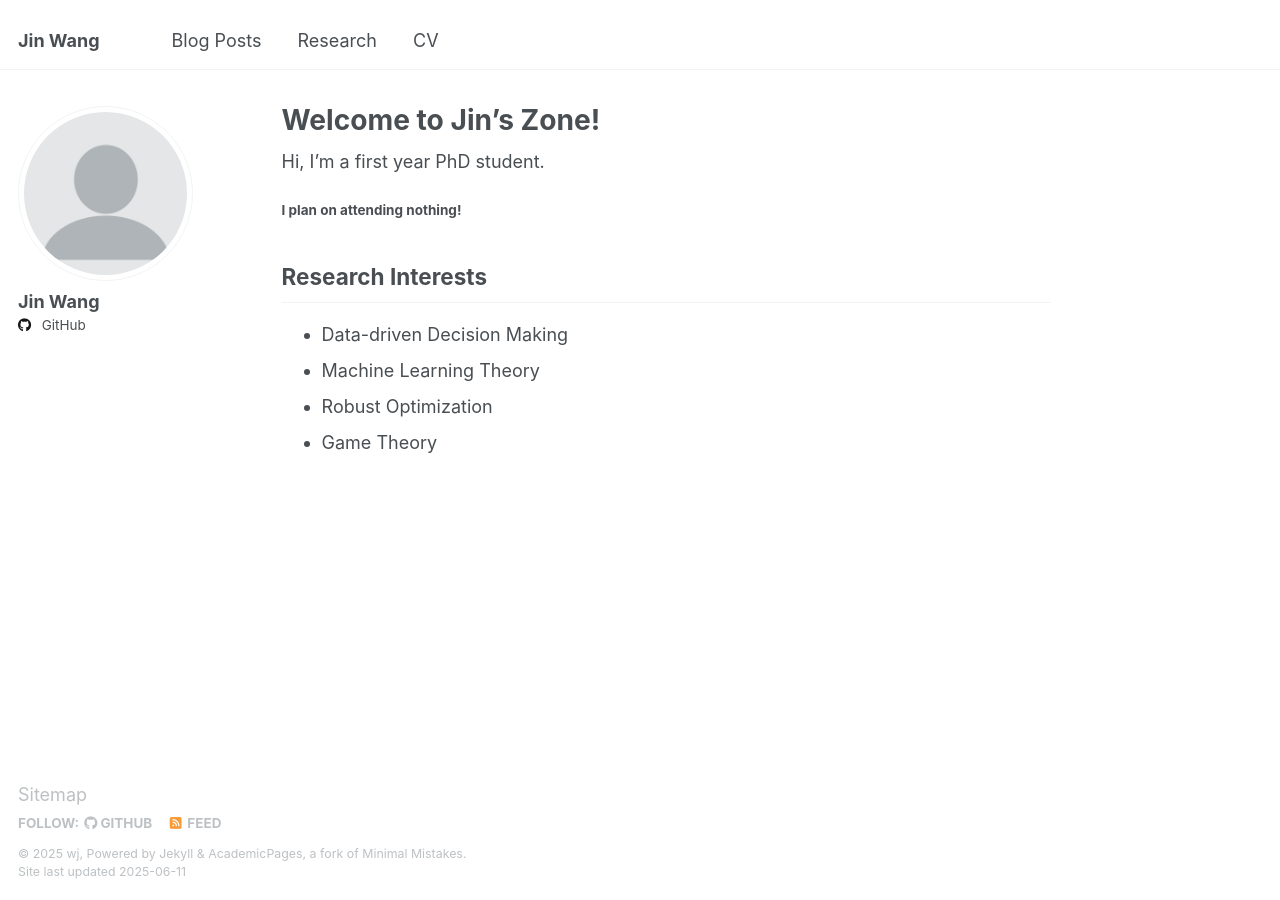
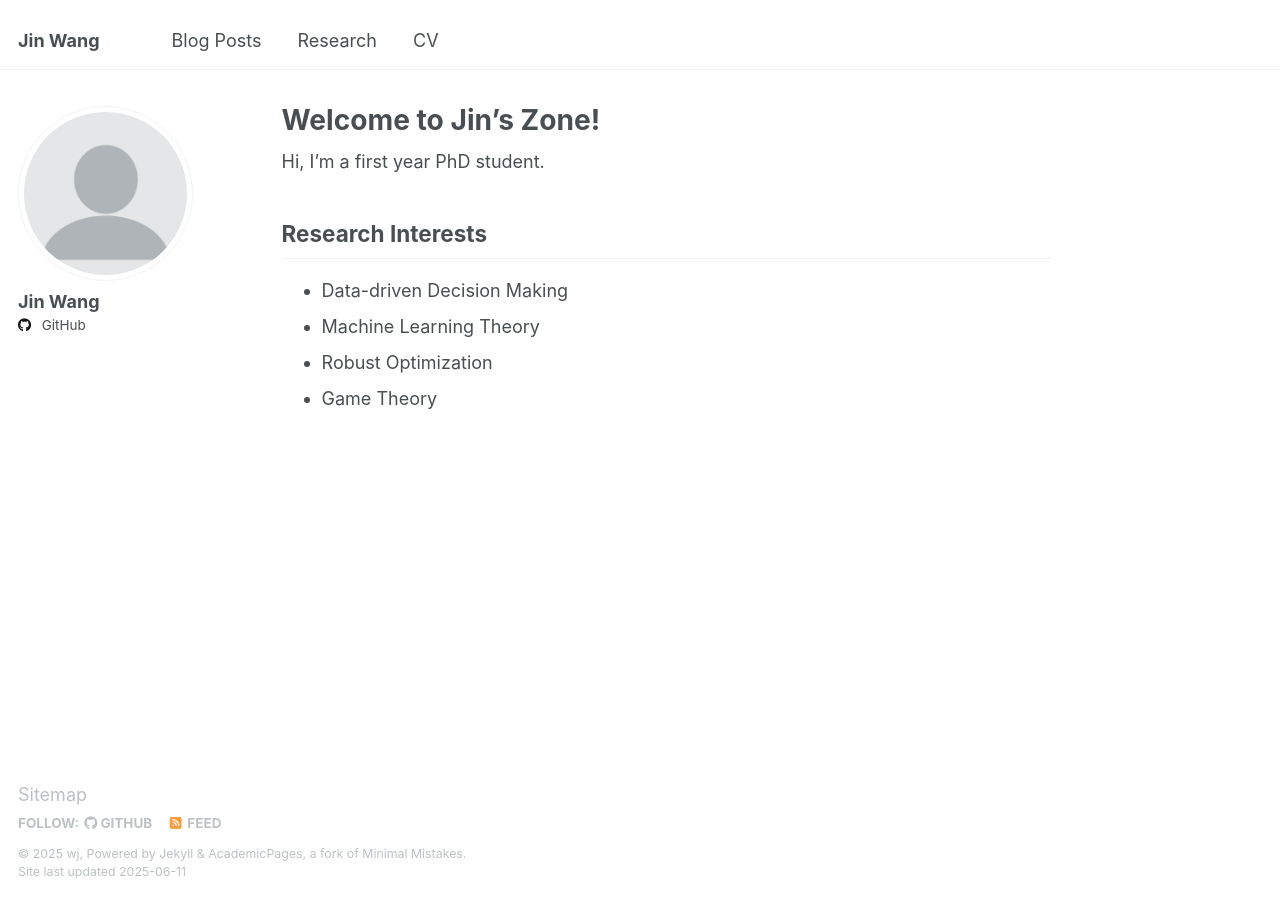
Before and after one commit to JiinnW/JiinnW, a Jekyll site: the page built from _pages/about.md, in a window 1280 px wide. Built offline with Jekyll 4.4.1, drawn with Linux system fonts in a browser that asks for light colours.

Commit message:
Update about.md

```diff
--- a/_pages/about.md
+++ b/_pages/about.md
@@ -9,7 +9,6 @@ redirect_from:
 
 Hi, I'm a first year PhD student.
 
-#### I plan on attending nothing!
 
 ## Research Interests
 <!-- Data-driven Decision Making, Machine Learning Theory, Robust Optimization, Game Theory -->
```
